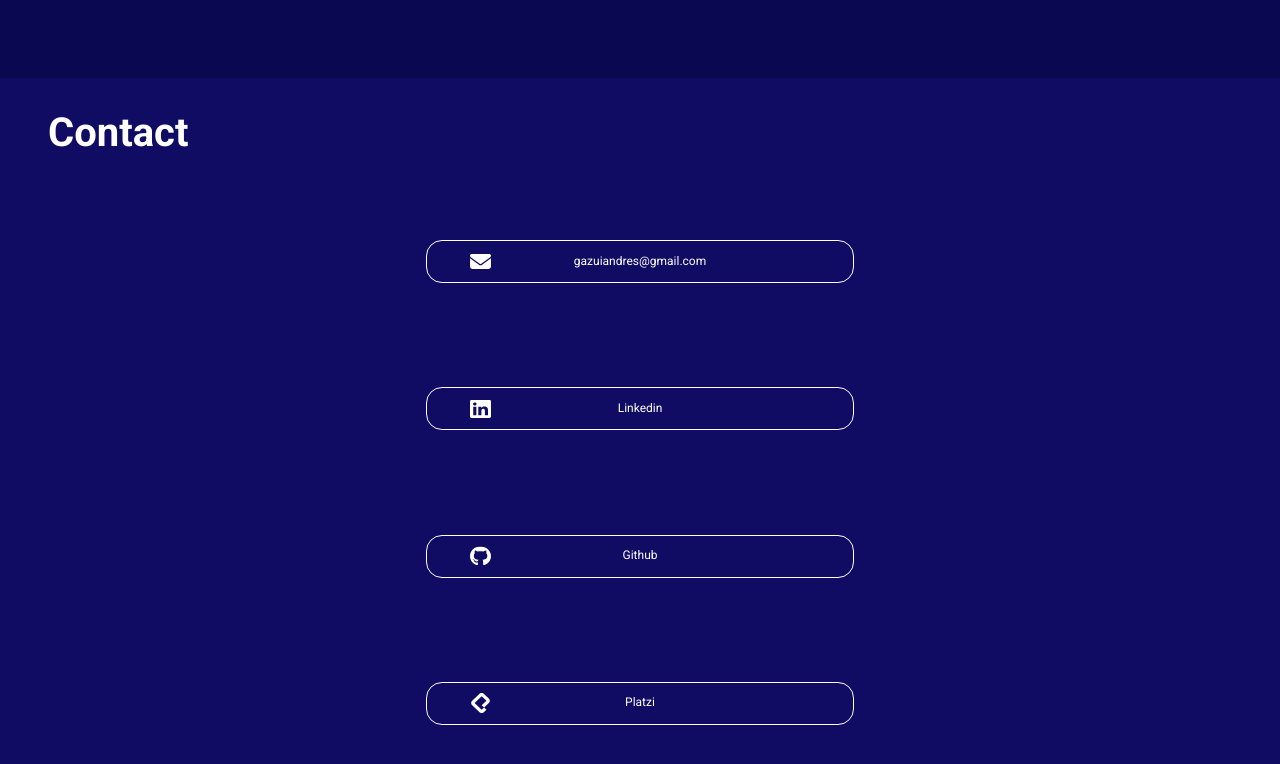
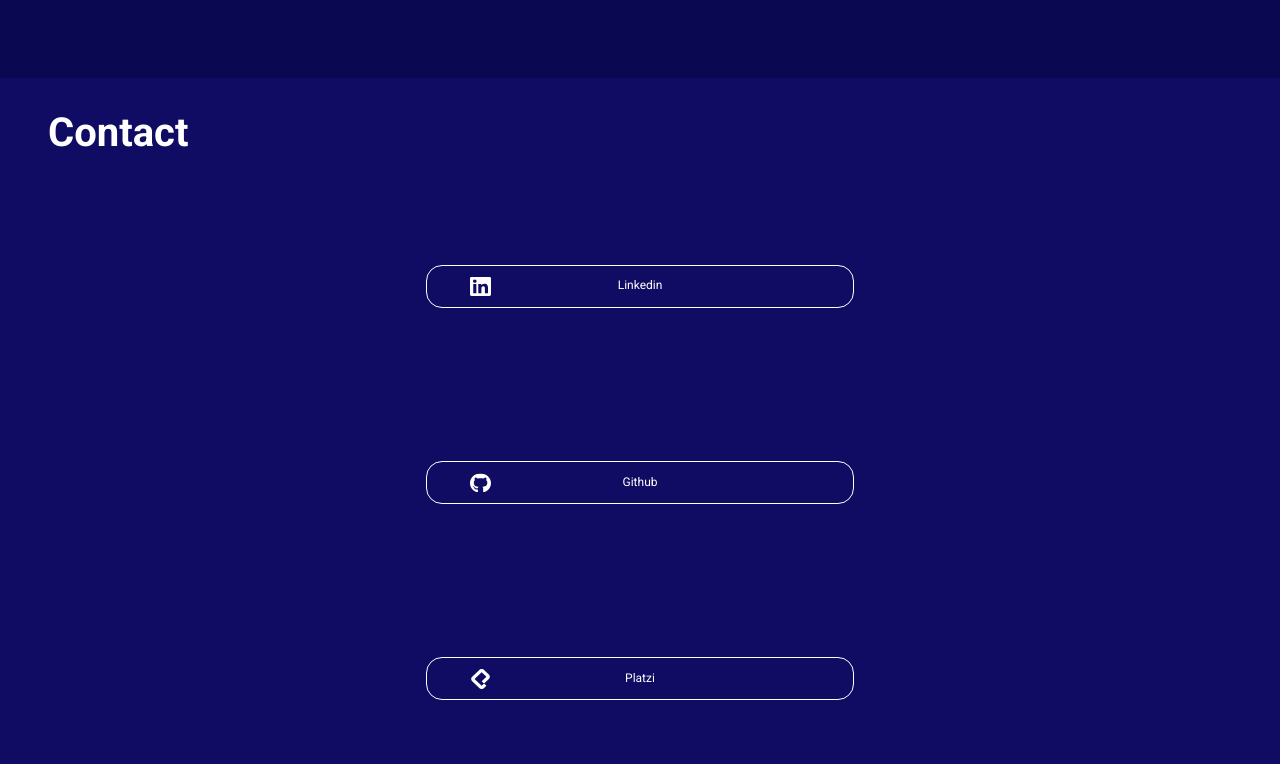
Before and after one commit to GodOmega/Portfolio, a Next.js app: page / in a window 1280 px wide. Shown: the part 2199-2963 px from the top of the page. Built offline with nearby package versions, Linux system fonts and the light colour scheme.

Commit message:
[fix] Update Contact component, hidding email

```diff
--- a/src/features/Contact/index.jsx
+++ b/src/features/Contact/index.jsx
@@ -15,10 +15,11 @@
       }}
       className={styles.contact__container}
     >
-      <div className={styles.contact__item}>
+      {/* SOON */}
+      {/* <div className={styles.contact__item}>
         <img src="/icons/email.svg" alt="Email Icon" />
-        <p>gazuiandres@gmail.com</p>
-      </div>
+        <p></p>
+      </div> */}
 
       <Link
         href="https://www.linkedin.com/in/omegadev/"
```
